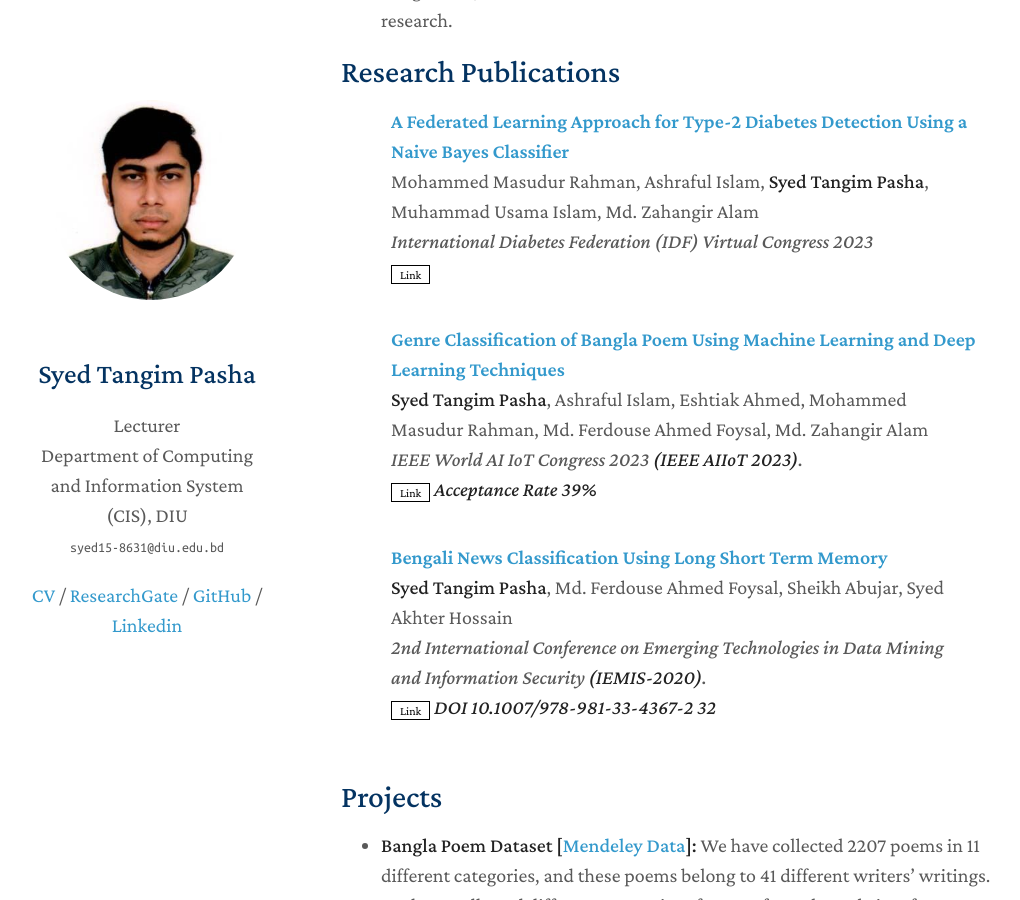
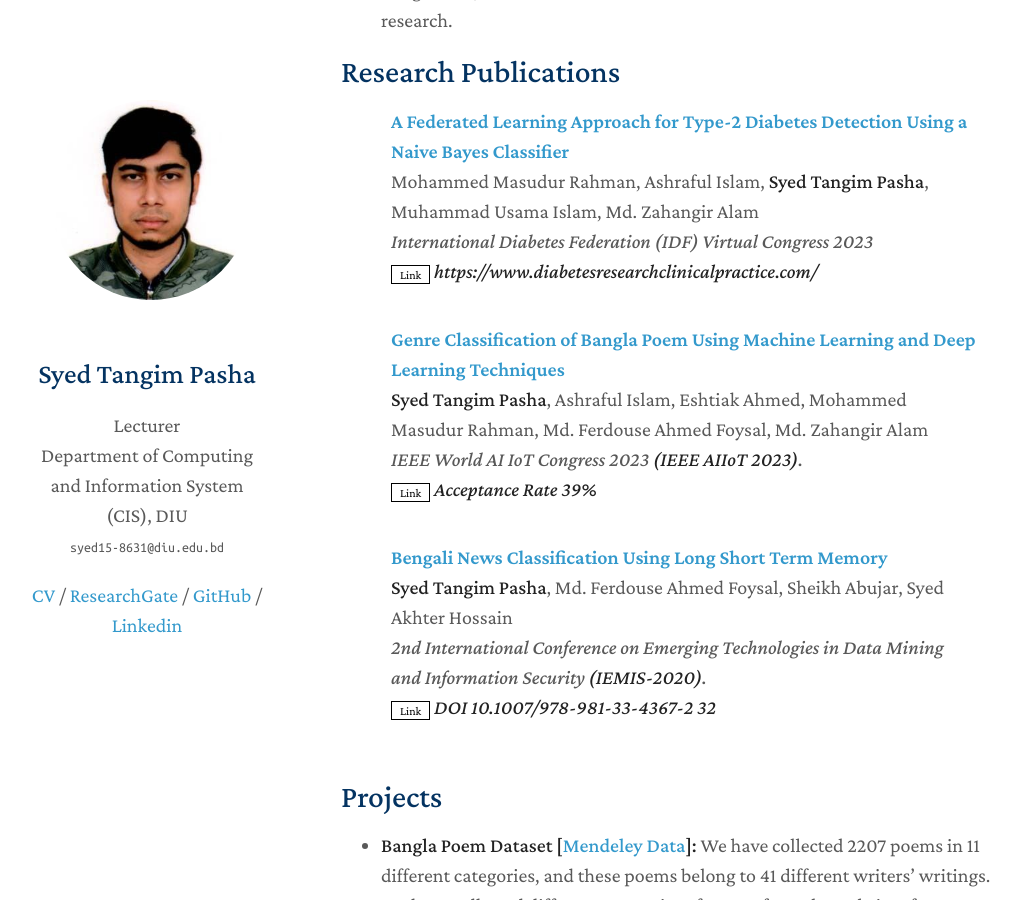
Before and after one commit to Syed-Tangim-Pasha/syed-tangim-pasha.github.io, a Jekyll site: the page built from index.md, in a window 1280 px wide and 900 px high, scrolled down 1515 px. Shown: the whole window, without its empty margins (129-1149 px from the left). Built offline with Jekyll 4.4.1, drawn with Linux system fonts in a browser that asks for light colours; nearby versions of some CDN libraries; a style sheet for code colours, icons or effects is not loaded; our own code applies the rules of GitHub Pages for plain Markdown files; part of the change alters nothing that is shown.

Commit message:
Update publications.yml

```diff
--- a/_data/publications.yml
+++ b/_data/publications.yml
@@ -4,7 +4,7 @@ main:
     authors: Mohammed Masudur Rahman, Ashraful Islam, <strong>Syed Tangim Pasha</strong>, Muhammad Usama Islam, Md. Zahangir Alam
     conference: International Diabetes Federation (IDF) Virtual Congress 2023
     page: Diabetes Research and Clinical Practice (Volume 209), Elsevier
-    notes: <strong></strong>
+    notes: <strong>https://www.diabetesresearchclinicalpractice.com/</strong>
 
   - title: "Genre Classification of Bangla Poem Using Machine Learning and Deep Learning Techniques"
     authors: <strong>Syed Tangim Pasha</strong>, Ashraful Islam, Eshtiak Ahmed, Mohammed Masudur Rahman, Md. Ferdouse Ahmed Foysal, Md. Zahangir Alam
```
